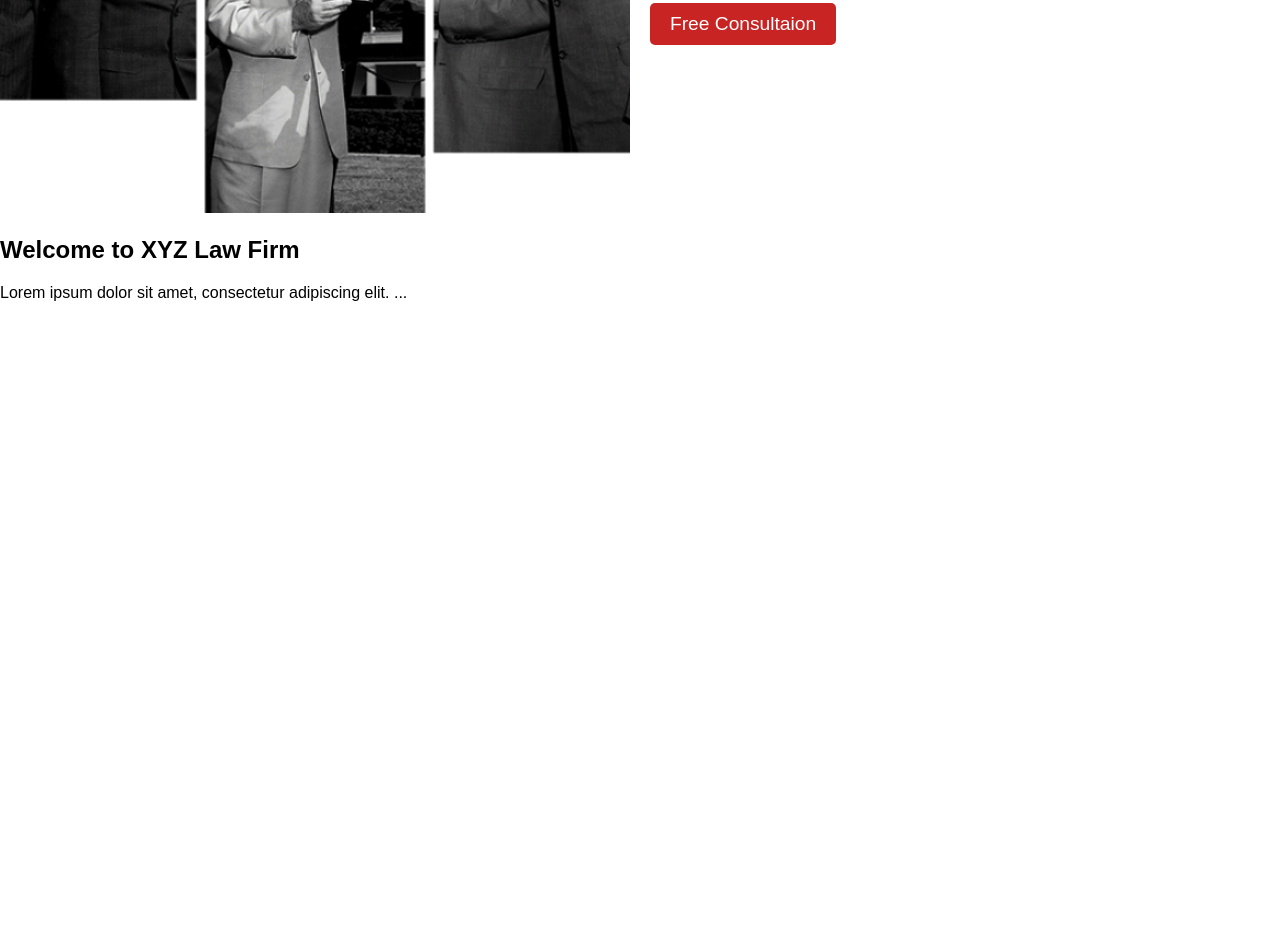
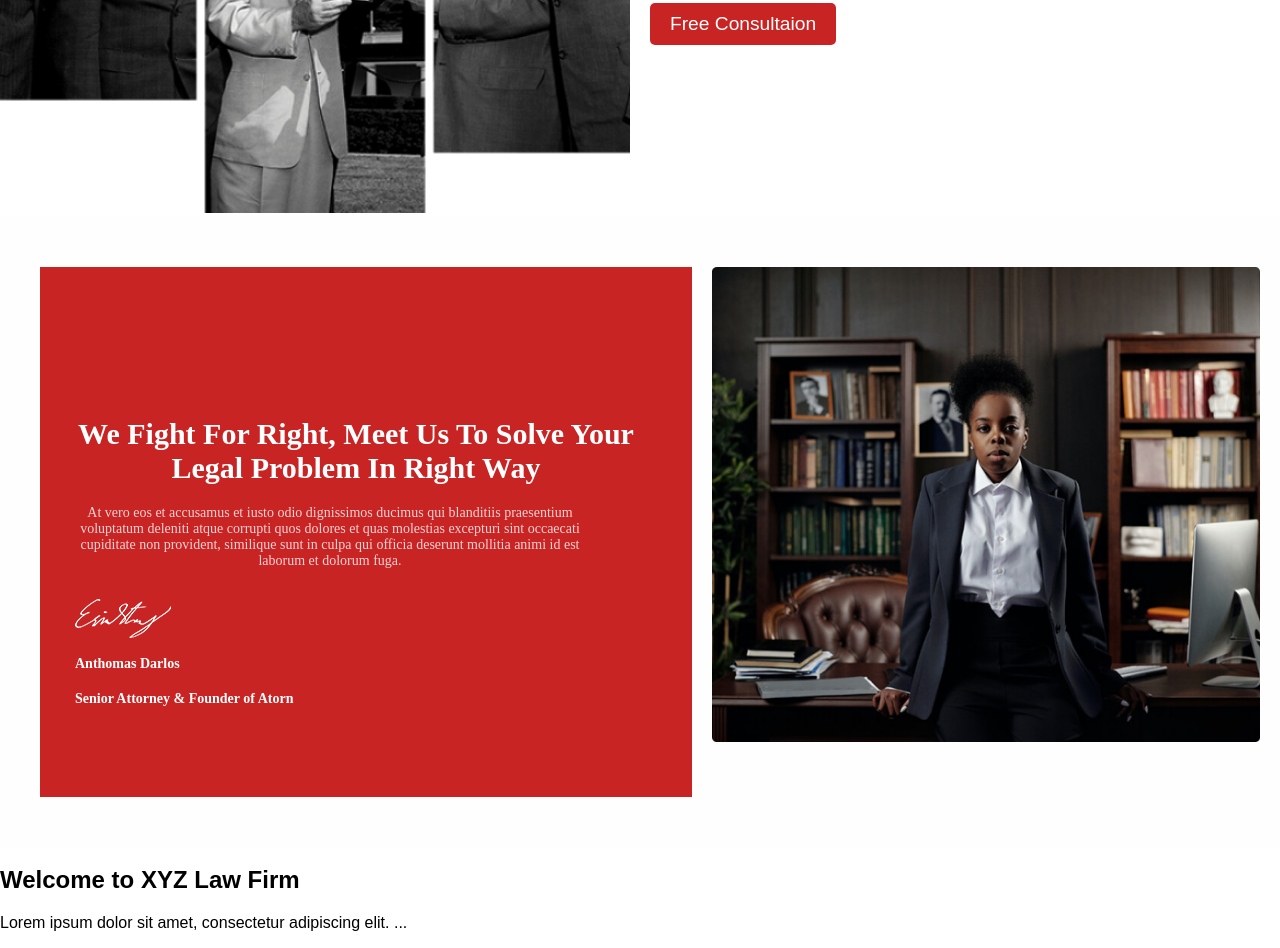
Before and after one commit to Sylvesteryeg/lawfirm_replica, a plain HTML site: page index.html in a window 1280 px wide. Shown: the part 1884-2832 px from the top of the page. Before the commit the page ends 2202 px from the top, so only its background shows below. Drawn offline with Linux system fonts and the light colour scheme.

Commit message:
create video section

```diff
--- a/index.html
+++ b/index.html
@@ -31,8 +31,8 @@
 
     <div>
         <nav>
-            <a href="#home">Home</a>
-            <a href="#about">About Us</a>
+            <a href="#hero">Home</a>
+            <a href="#about-us">About Us</a>
             <a href="#services">Services</a>
             <a href="#video">Video</a>
             <a href="#contact">Contact</a>
@@ -138,6 +138,33 @@
         </div>
     </section>
 
+    <section class="video-section">
+        <div class="video-content">
+            <div class="container">
+                <h2>We Fight For Right, Meet Us To Solve Your Legal Problem In Right Way</h2>
+                <p>At vero eos et accusamus et iusto odio dignissimos ducimus qui blanditiis praesentium voluptatum  deleniti atque corrupti quos dolores et quas
+                    molestias excepturi sint occaecati cupiditate non  provident, similique sunt in culpa qui officia deserunt mollitia animi id est laborum et dolorum  fuga.</p>
+                <div class="signature">
+                    <img src="images/signature.png" alt="signature">
+                </div>
+                <div>
+                    <h4 class="ant">Anthomas Darlos</h4>
+
+                    <h3 class="sen">Senior Attorney & Founder of Atorn</h3>
+
+
+                </div>
+            </div>
+        </div>
+        <div class="video-image">
+            <img src="images/video img.png" alt="Video Thumbnail">
+        </div>
+
+
+
+
+    </section>
+
 
 
 
--- a/style.css
+++ b/style.css
@@ -1,3 +1,7 @@
+html {
+    scroll-behavior: smooth;
+}
+
 body {
     font-family: Arial, sans-serif;
     margin: 0;
@@ -202,6 +206,7 @@ nav a {
 .about-image img {
     width: 100%;
     height: auto;
+    margin-right: 10px;
 }
 
 .experience-highlight {
@@ -276,3 +281,87 @@ nav a {
     font-weight: 400;
     line-height: normal;
 }
+
+/* Video section styles */
+.video-section {
+    display: grid;
+    grid-template-columns: repeat(2, 1fr);
+    padding: 50px 20px;
+    background-color: #fffefe;
+}
+
+.video-content {
+    padding: 0 20px;
+}
+
+.container {
+    max-width: 800px;
+    padding-top: 50px;
+    background-color: #C82424;
+    width: 652px;
+    height: 480px;
+    align-content: center;
+}
+
+.video-content h2 {
+    font-size: 2em;
+    margin-bottom: 20px;
+    color: #FFF;
+    font-family: Merriweather;
+    font-size: 30px;
+    font-style: normal;
+    font-weight: 700;
+    line-height: normal;
+    text-align: center;
+    margin-right: 20px;
+
+}
+
+.video-content p {
+    font-size: 1.2em;
+    color: #666;
+    margin-bottom: 30px;
+    text-align: center;
+    color: #F4D3D5;
+    font-family: Merriweather;
+    font-size: 14px;
+    font-style: normal;
+    font-weight: 400;
+    line-height: normal;
+    width: 520px;
+    margin-left: 30px;
+}
+
+.video-image img {
+    max-width: 100%;
+    height: auto;
+}
+
+.signature {
+    width: 96px;
+    height: 39px;
+    flex-shrink: 0;
+    margin-left: 35px;
+}
+
+.ant {
+    color: #ffffff;
+    font-family: Merriweather;
+    font-size: 14px;
+    font-style: normal;
+    font-weight: 700;
+    line-height: normal;
+    margin-left: 35px;
+
+}
+
+.sen {
+    color: #ffffff;
+    font-family: Merriweather;
+    font-size: 14px;
+    font-style: normal;
+    font-weight: 700;
+    line-height: normal;
+    margin-left: 35px;
+
+}
```
Also changed, not shown: images/signature.png (added), images/video img.png (added).
